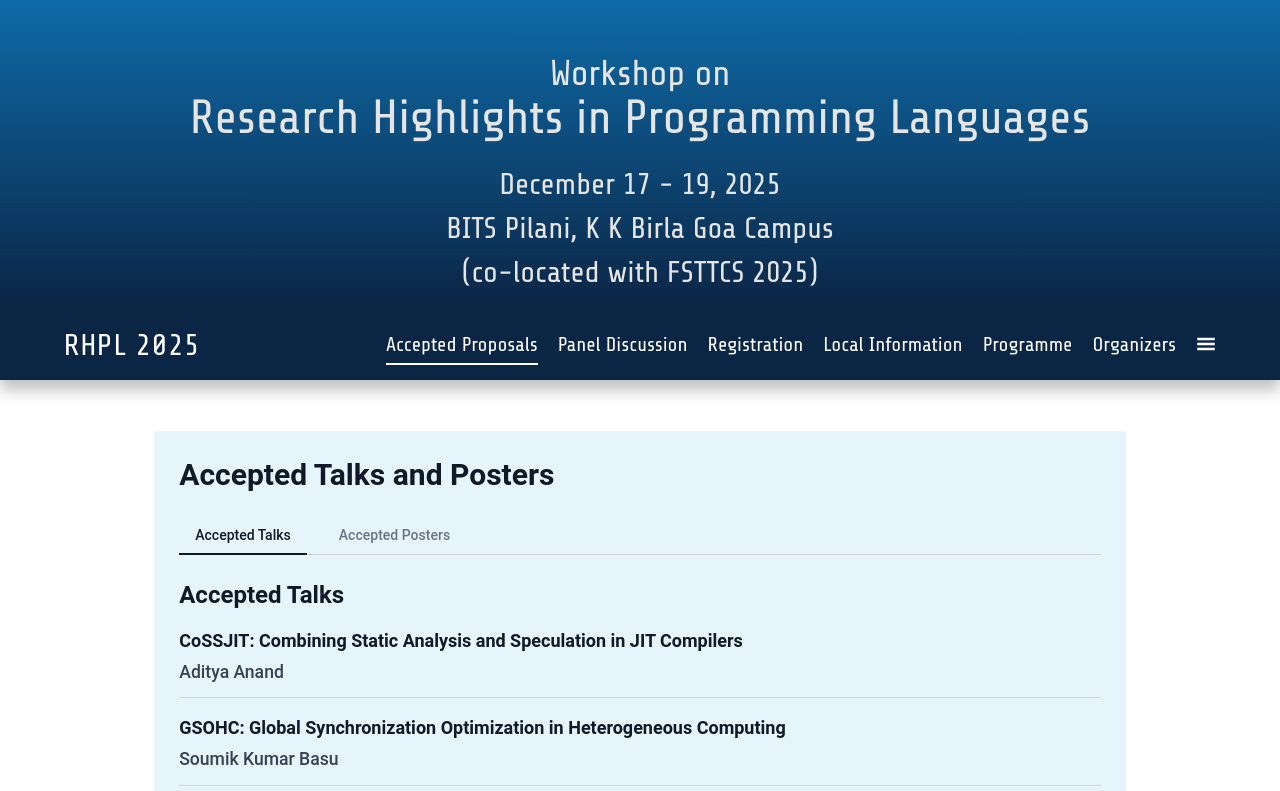
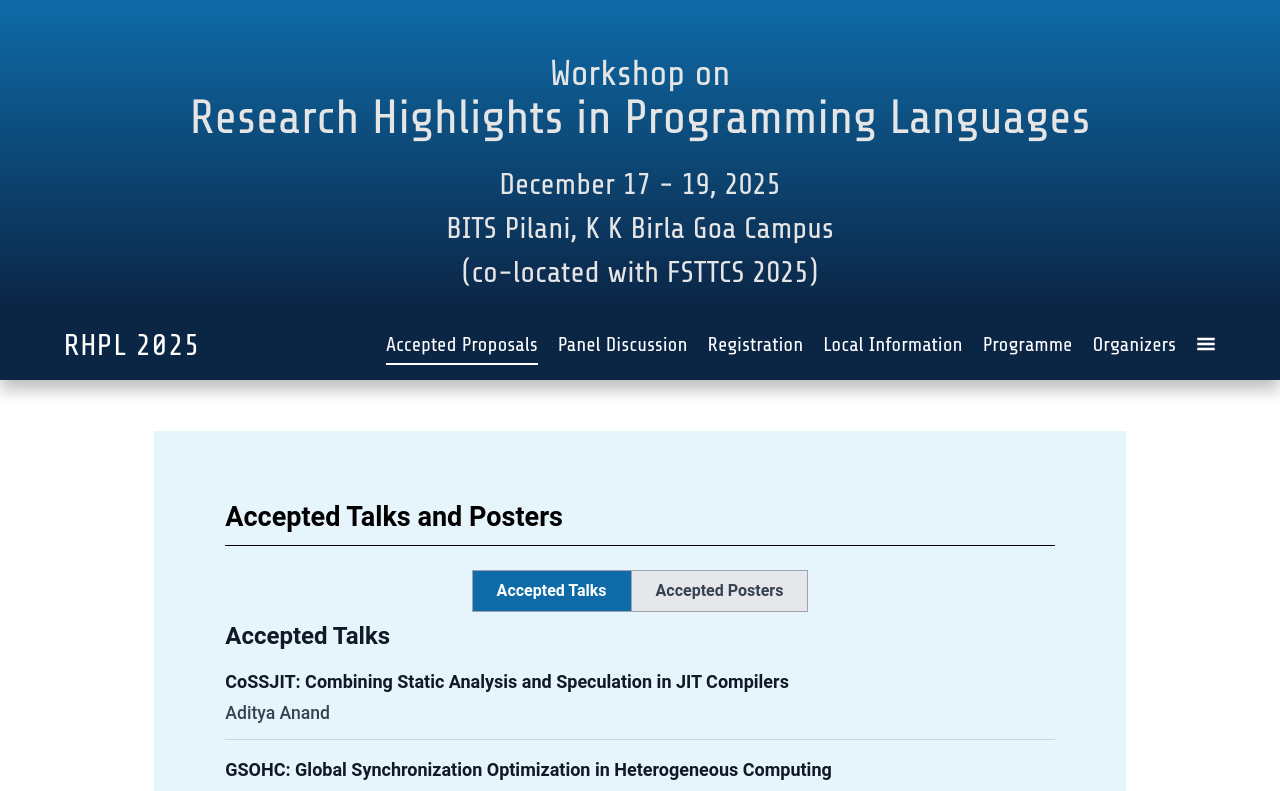
Before and after one commit to RajivDalal/RHPL, a React (Vite) app in the folder rhpl-web/: page /accepted_proposals in a window 1280 px wide. Shown: the top 791 px of the page. Built offline with nearby package versions, Linux system fonts and the light colour scheme; a web font is replaced by a local one.

Commit message:
feat: Added Tabs in Accepted Proposals

```diff
--- a/rhpl-web/src/components/contactButton.jsx
+++ b/rhpl-web/src/components/contactButton.jsx
@@ -1,6 +1,6 @@
 import { FaEnvelope } from "react-icons/fa";
 
-const ContactButton =(props) =>{
+const ContactButton =() =>{
     return (
         <>
         <button className="z-10 fixed bottom-5 right-5 flex justify-center items-center contact bg-[#0e6ba8] text-white rounded-[100%]">
--- a/rhpl-web/src/components/tabs.jsx
+++ b/rhpl-web/src/components/tabs.jsx
@@ -3,21 +3,25 @@ import React from "react";
 const Tabs = ({ tabs, activeTab, setActiveTab }) => {
   return (
     <div className="flex justify-center mb-8">
-      <div className="flex space-x-4">
-        {tabs.map((tab) => (
+      <div className="flex border border-gray-400">
+        {tabs.map((tab, index) => {
+          const isActive = activeTab === tab.id;
+
+          return (
             <button
               key={tab.id}
               onClick={() => setActiveTab(tab.id)}
-            className={`px-6 py-2 rounded-lg font-semibold transition-all
-              ${
-                activeTab === tab.id
-                  ? "bg-[#0e6ba8] text-white shadow-md"
-                  : "bg-gray-300 text-gray-700 hover:bg-gray-400"
-              }`}
+              className={`ease-in-out
+                px-6 py-2 font-semibold transition-all
+                border-r border-gray-400
+                ${isActive ? "bg-[#0e6ba8] text-white" : "bg-gray-200 text-gray-700 hover:bg-gray-300"}
+                ${index === tabs.length - 1 ? "border-r-0" : ""}
+              `}
             >
               {tab.label}
             </button>
-        ))}
+          );
+        })}
       </div>
     </div>
   );
--- a/rhpl-web/src/pages/approved_proposals.jsx
+++ b/rhpl-web/src/pages/approved_proposals.jsx
@@ -1,24 +1,16 @@
 import React, { useState } from "react";
+import Tabs from "../components/tabs.jsx";
 import proposals from "../data/proposal_data.js";
 
 const Approved_proposals = () => {
-  // Define rank group priorities
-  const rankGroup = {
-    "A*": 1,
-    "A": 1,
-    "B": 2,
-    "N": 2,
-    "U": 3,
-  };
+  const rankGroup = { "A*": 1, "A": 1, "B": 2, "N": 2, "U": 3 };
 
-  // Helper function to extract last name
   const getLastName = (name) => {
     if (!name) return "";
     const parts = name.trim().split(" ");
     return parts[parts.length - 1].toLowerCase();
   };
 
-  // Sort function by grouped rank, then alphabetically by last name
   const sortByRankGroupAndName = (a, b) => {
     const groupA = rankGroup[a["Rank"]] || 4;
     const groupB = rankGroup[b["Rank"]] || 4;
@@ -52,63 +44,41 @@ const Approved_proposals = () => {
     </ul>
   );
 
-  // tab: "talks" | "posters"
   const [activeTab, setActiveTab] = useState("talks");
 
+  const tabs = [
+    { id: "talks", label: "Accepted Talks" },
+    { id: "posters", label: "Accepted Posters" },
+  ];
+
   return (
-    <div className="content py-10">
-      <h1 className="text-3xl font-bold text-gray-900 mb-6">
-        Accepted Talks and Posters
-      </h1>
+    <div className="content">
+      <p className="contain py-10 space-y-2">
+      <h1 className="text-[27px] font-bold">Accepted Talks and Posters</h1>
+      <hr className="border-black pb-4"/>
 
-      {/* Tabs */}
-      <div className="border-b border-gray-300 mb-6">
-        <nav className="-mb-px flex space-x-4">
-          <button
-            type="button"
-            onClick={() => setActiveTab("talks")}
-            className={`px-4 py-2 text-sm font-medium border-b-2 ${
-              activeTab === "talks"
-                ? "border-gray-900 text-gray-900"
-                : "border-transparent text-gray-500 hover:text-gray-800"
-            }`}
-          >
-            Accepted Talks
-          </button>
-          <button
-            type="button"
-            onClick={() => setActiveTab("posters")}
-            className={`px-4 py-2 text-sm font-medium border-b-2 ${
-              activeTab === "posters"
-                ? "border-gray-900 text-gray-900"
-                : "border-transparent text-gray-500 hover:text-gray-800"
-            }`}
-          >
-            Accepted Posters
-          </button>
-        </nav>
-      </div>
+      {/* The new tab component */}
+      <Tabs tabs={tabs} activeTab={activeTab} setActiveTab={setActiveTab} />
 
-      {/* Tab content */}
-      <div>
+      {/* Content */}
       {activeTab === "talks" && (
         <div>
-            <h2 className="text-2xl font-bold text-gray-900 mb-4">
+          <span className="block text-2xl font-bold text-gray-900 mb-4">
             Accepted Talks
-            </h2>
+          </span>
           <ProposalList data={talks} />
         </div>
       )}
 
       {activeTab === "posters" && (
         <div>
-            <h2 className="text-2xl font-bold text-gray-900 mb-4">
+          <span className="block text-2xl font-bold text-gray-900 mb-4">
             Accepted Posters
-            </h2>
+          </span>
           <ProposalList data={posters} />
         </div>
       )}
-      </div>
+      </p>
     </div>
   );
 };
```
Lines whose indentation alone changed are shown as unchanged.
